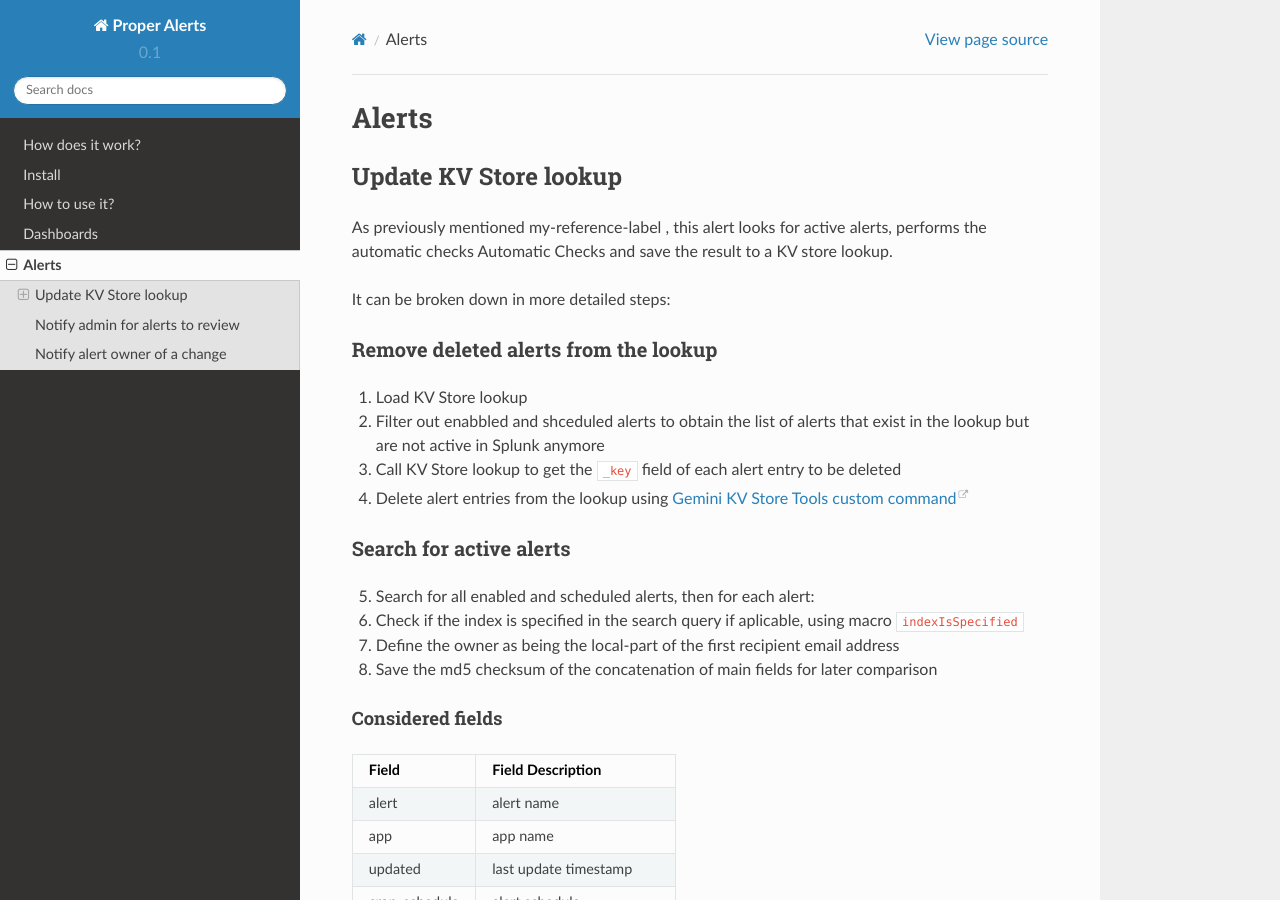
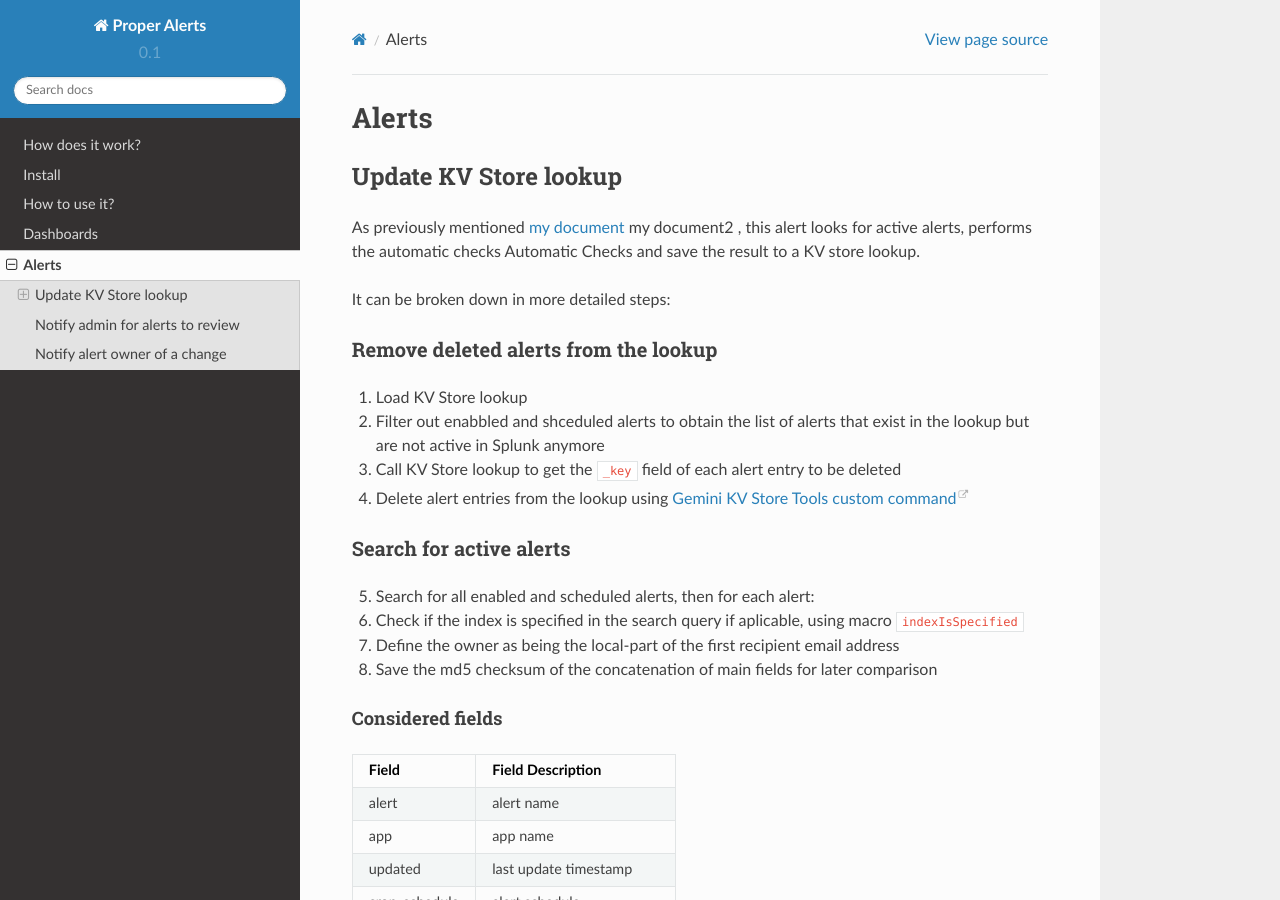
Before and after one commit to a-l-h/splunk-app-proper-alerts, a Sphinx documentation site: the page built from doc/alerts.rst, in a window 1280 px wide and 900 px high. Built offline with Sphinx 7.4.7 and the Read the Docs theme 2.0.0, drawn with Linux system fonts in a browser that asks for light colours.

Commit message:
Update alerts.rst

```diff
--- a/doc/alerts.rst
+++ b/doc/alerts.rst
@@ -4,7 +4,7 @@ Alerts
 Update KV Store lookup
 ######################
 
-As previously mentioned  :ref:`my-reference-label`  , this alert looks for active alerts, performs the automatic checks :ref:`Automatic Checks` and save the result to a KV store lookup.
+As previously mentioned  :doc:`my document <../overview>`  :doc:`my document2 <../overview#kv-store-lookup>` , this alert looks for active alerts, performs the automatic checks :ref:`Automatic Checks` and save the result to a KV store lookup.
 
 It can be broken down in more detailed steps:
 
```
